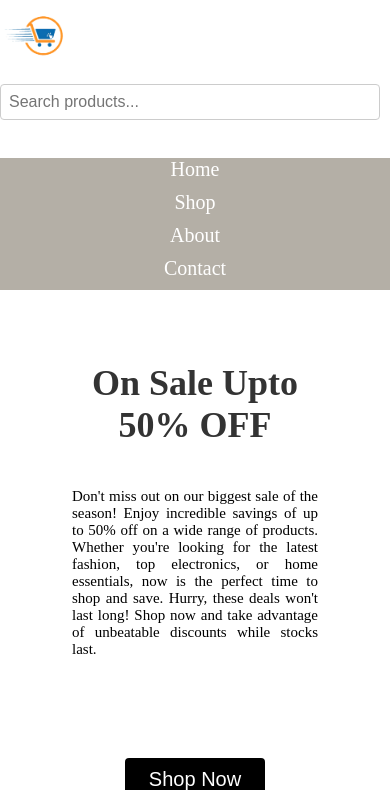
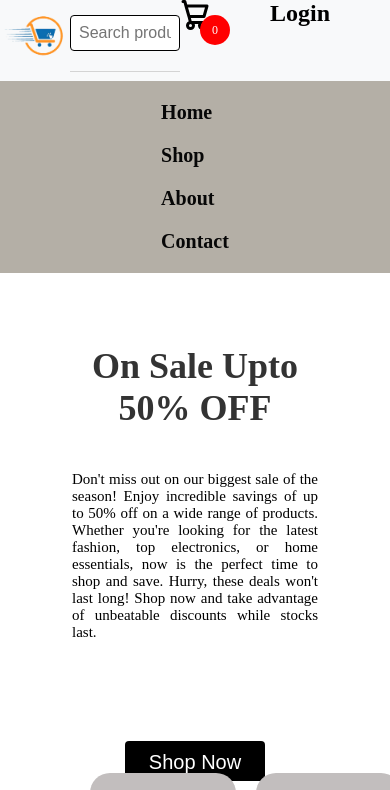
Before and after one commit to mahendram41/e_commerce, a plain HTML site: page index.html in a window 390 px wide. Shown: the top 790 px of the page. Drawn offline with Linux system fonts and the light colour scheme.

Commit message:
style.css

```diff
--- a/style.css
+++ b/style.css
@@ -1,9 +1,8 @@
-/* This CSS file contains styles for a webpage layout and responsiveness across different screen sizes. */
-
 /* Global reset */
 * {
   padding: 0;
   margin: 0;
+  box-sizing: border-box;
 }
 
 /* Set default width for SVG elements */
@@ -11,91 +10,143 @@ svg {
   width: 30px;
 }
 
-/* Navigation bar styles */
-.nav-bar {
-  background-color: #b4afa6;
+.header {
   display: flex;
   justify-content: space-between;
   align-items: center;
+  background-color: #f8f9fa;
 }
 
-/* Logo styles */
-.logo {
-  margin-right: 20px;
+.header a {
+  margin: 0px 60px;
+  color: black;
+  text-decoration: none;
+  font-size: 24px;
+  font-weight: 700;
 }
 
 .logo img {
   height: 70px;
 }
 
-/* Navigation links styles */
+.search-container {
+  flex: 1;
+  margin: 0 90px;
+  position: relative;  /* Add this line to ensure autocomplete items are positioned correctly */
+}
+
+#search-input {
+  width: 100%;
+  margin-top: 5px;
+  padding: 8px;  /* Add padding for better appearance */
+  border: 1px solid #000000;
+  border-radius: 4px;
+  font-size: 16px;  /* Adjust font size for better readability */
+}
+
+.autocomplete-items {
+  position: absolute;
+  border: 1px solid #d4d4d4;
+  border-top: none;
+  z-index: 99;
+  top: 100%;  /* Ensure this is 100% so it appears directly below the search input */
+  left: 0;
+  right: 0;
+  background-color: #ffffff;  /* Ensure the background is white for better visibility */
+  max-height: 200px;  /* Optional: add a max-height and make it scrollable if necessary */
+  overflow-y: auto;
+}
+
+.autocomplete-items div {
+  padding: 10px;
+  cursor: pointer;
+  background-color: #ffffff;  /* Change to white for better visibility */
+  color: #000000;  /* Change to black for better visibility */
+  border-bottom: 1px solid #d4d4d4;
+}
+
+.autocomplete-items div:hover {
+  background-color: #eee1e1;
+  color: #000000;  /* Ensure the text color remains readable on hover */
+}
+
+.login-section ul {
+  list-style: none;
+  display: flex;
+  align-items: center;
+}
+
+.icon-cart {
+  display: flex;
+  align-items: center;
+  position: relative;
+}
+
+.icon-cart svg {
+  width: 30px;
+  height: 30px;
+}
+
+.icon-cart span {
+  position: absolute;
+  top: -10px;
+  right: -10px;
+  background-color: #ff69b4;
+  color: #fff;
+  padding: 5px 10px;
+  border-radius: 50%;
+  font-size: 12px;
+}
+
+.nav-bar {
+  background-color: #b4afa6;
+  display: flex;
+  justify-content: center;
+  align-items: center;
+  padding: 10px 20px;
+}
+
 .nav-links {
   list-style: none;
-  margin: 0;
-  padding: 0;
   display: flex;
   justify-content: space-between;
   align-items: center;
 }
 
 .nav-links li {
-  margin-right: 20px;
+  margin: 0 20px;
 }
 
-/* Styles for unordered lists */
-ul li {
-  padding: 0px 20px;
+.nav-links a {
+  color: #070707;
+  text-decoration: none;
+  font-size: 24px;
+  font-weight: 700;
 }
 
-/* Styles for anchor tags within navigation links */
-.nav-links a {
-  color: #fff;
-  text-decoration: none;
-  font-size: 24px;
-}
-
-/* Styles for search container */
-.search-container {
-  margin-top: 7px;
-  margin-right: 10px;
-}
-
-#search-input {
-  width: 100%;
-  padding: 10px;
-  border: 1px solid #ccc;
-  border-radius: 4px;
-  box-sizing: border-box;
-}
-
-/* Styles for autocomplete items */
-.autocomplete-items div {
-  cursor: pointer;
-  background-color: #fff;
-  border-bottom: 1px solid #110f0f;
-}
-
-.autocomplete-items div:hover {
-  background-color: #e9e9e9;
-}
 
 /* Mobile styles */
 @media (max-width: 600px) {
-  .nav-bar {
-    flex-direction: column;
+  .header {
+    flex-direction: row;
+    align-items: flex-start;
   }
 
-  .logo {
-    margin-bottom: 10px;
+  .search-container {
+    margin: 10px 0;
+  }
+
+  .nav-bar {
+    flex-direction: row;
   }
 
   .nav-links {
     flex-direction: column;
+    align-items: flex-start;
   }
 
   .nav-links li {
-    margin-right: 0;
-    margin-bottom: 10px;
+    margin: 10px 0;
   }
 
   .nav-links a {
@@ -118,7 +169,7 @@ ul li {
   }
 
   .nav-links li {
-    margin-right: 15px;
+    margin: 0 15px;
   }
 
   .nav-links a {
@@ -128,30 +179,6 @@ ul li {
   #search-input {
     padding: 9px;
   }
-}
-
-
-
-
-/* Styles for cart icon */
-.cart-add {
-  position: relative;
-}
-
-.cart-add img {
-  width: 20px;
-  height: 20px;
-}
-
-.cart-count {
-  position: absolute;
-  top: -10px;
-  right: -10px;
-  background-color: #ff69b4;
-  color: #fff;
-  padding: 5px 10px;
-  border-radius: 50%;
-  font-size: 12px;
 }
 
 /* Styles for cart icon in navigation */
@@ -393,7 +420,7 @@ h1 {
     text-align: center;
   }
 
-  .image{
+  .image {
     display: none;
   }
 }
@@ -402,8 +429,6 @@ h1 {
 #about {
   background-color: rgb(146, 197, 216);
 }
-
-
 
 .name_about {
   text-align: center;
@@ -535,7 +560,7 @@ textarea {
   font-size: 16px;
 }
 
-button{
+button {
   padding: 10px 15px;
   border: none;
   background-color: #5cb85c;
@@ -580,8 +605,6 @@ button:hover {
     width: 80%;
   }
 }
-
-
 
 /* footer */
 a {
@@ -741,7 +764,6 @@ a {
   position: absolute;
 }
 
-
 .footer-social-icon-svg {
   display: block;
 }
```
